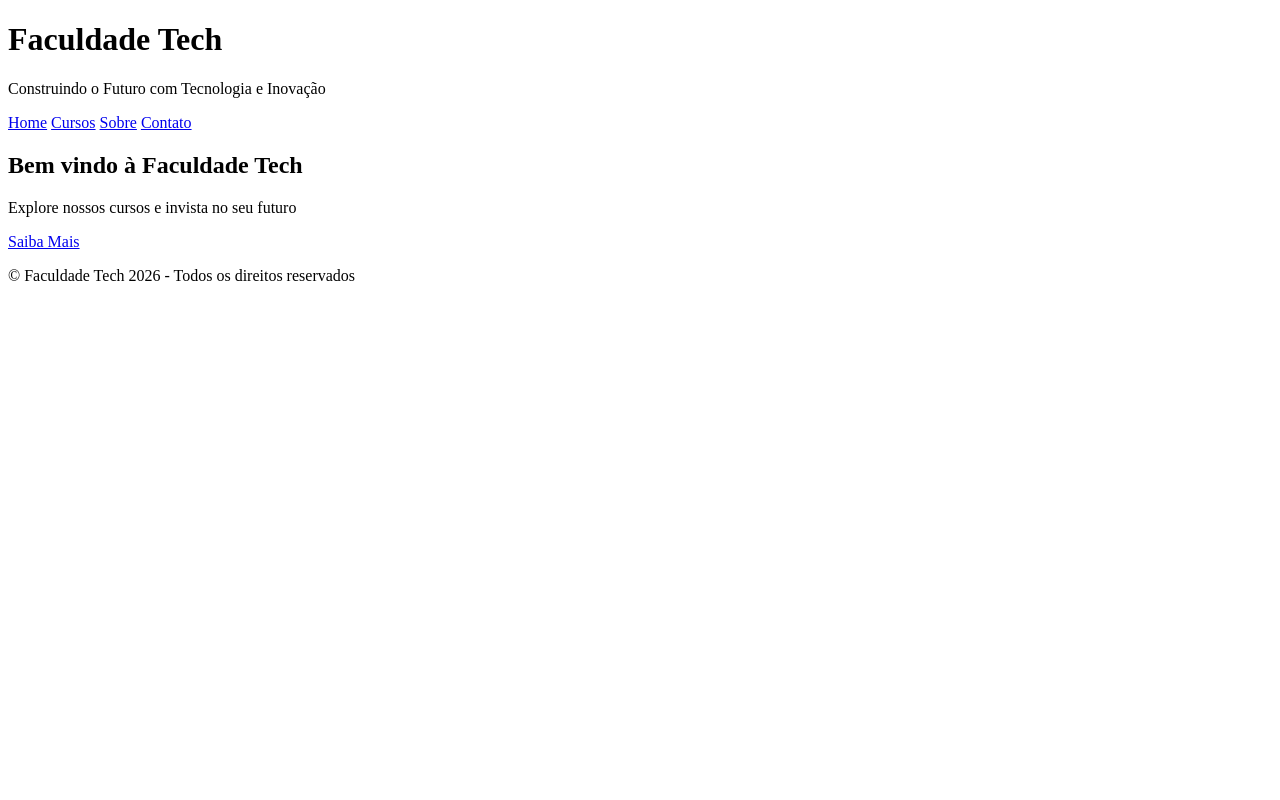
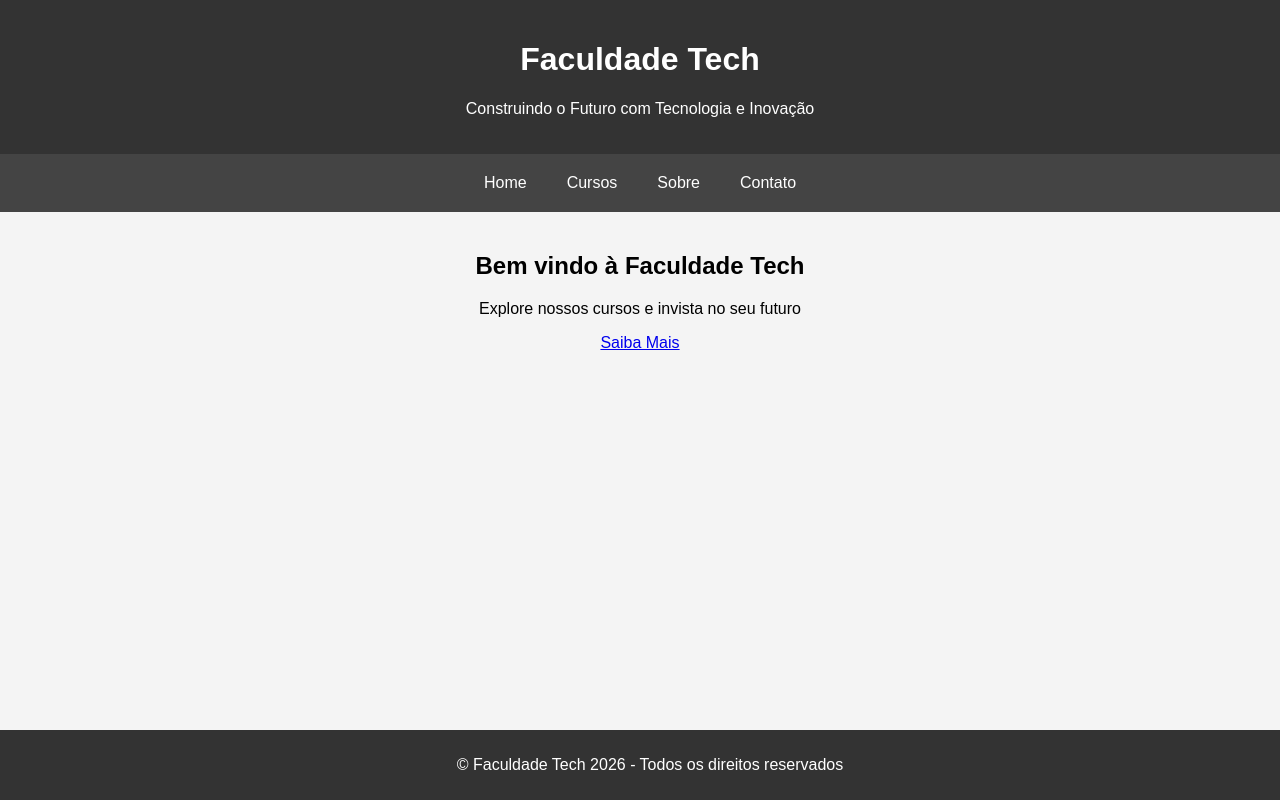
Before and after one commit to GabrielAraujo2079/Frontend-DevOps, a plain HTML site: page index.html in a window 1280 px wide. Drawn offline with Linux system fonts and the light colour scheme.

Commit message:
Agora tem css :)

```diff
--- /dev/null
+++ b/css/style.css
@@ -0,0 +1,48 @@
+body {
+    font-family: Arial, Helvetica, sans-serif;
+    margin: 0;
+    padding: 0;
+    background-color: #F4F4F4;
+}
+
+header {
+    background-color: #333;
+    text-align: center;
+    color: white;
+    padding: 20px;
+
+}
+
+nav {
+    background-color: #444;
+    justify-content: center;
+    padding: 10px;
+    display: flex;
+}
+
+nav a{
+    color: white;
+    text-decoration: none;
+    padding: 10px 20px;
+
+}
+
+main {
+    width: 80%;
+    margin: auto;
+    padding: 20px;
+    text-align: center;
+
+}
+
+footer {
+    background-color: #333;
+    color: white;
+    text-align: center;
+    padding: 10px;
+    position: absolute;
+    bottom: 0;
+    width: 100%;
+
+
+}
--- a/index.html
+++ b/index.html
@@ -3,6 +3,7 @@
 <head>
     <meta charset="UTF-8">
     <meta name="viewport" content="width=device-width, initial-scale=1.0">
+    <link rel="stylesheet" href="css/style.css">
     <title>Faculdade Tech</title>
 </head>
 <body>
```
